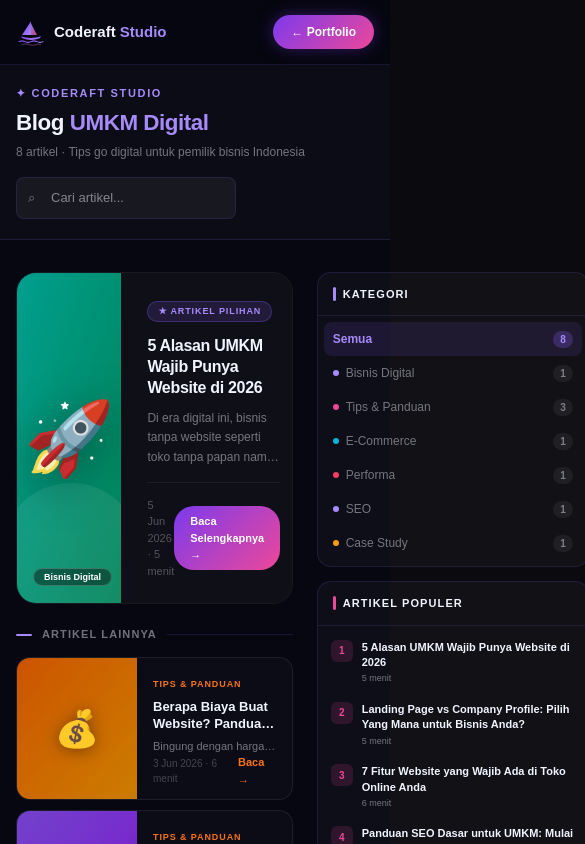
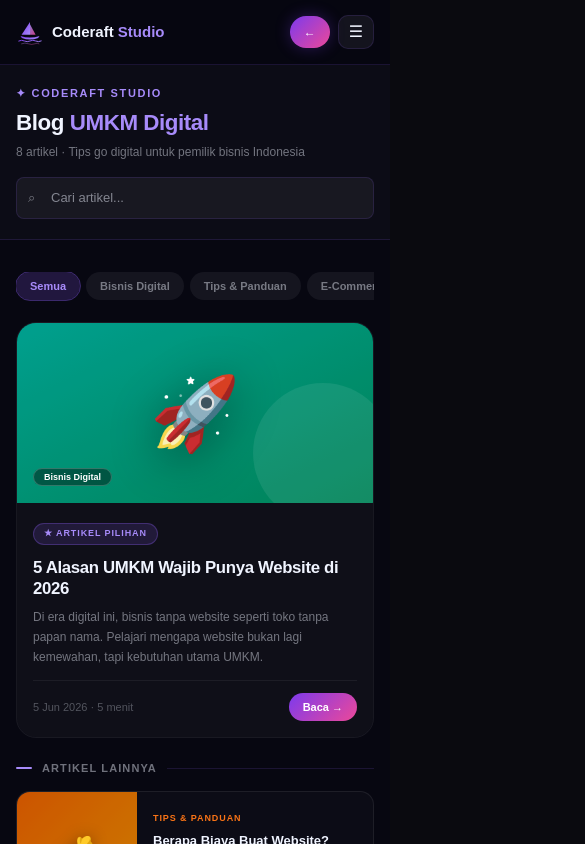
Before and after one commit to coderaft-studio/coderaft-studio, a Next.js app: page /blog in a window 390 px wide. Shown: the top 844 px of the page, 585 px wide, since content can reach past the window. Built offline with nearby package versions, Linux system fonts and the light colour scheme.

Commit message:
responsive blog

```diff
--- a/app/blog/page.js
+++ b/app/blog/page.js
@@ -1,5 +1,5 @@
 "use client";
-import { useState } from "react";
+import { useState, useEffect } from "react";
 import Link from "next/link";
 import { articles, categories } from "./data";
 
@@ -22,8 +22,16 @@ const catColors = {
 };
 
 export default function BlogPage() {
-  const [cat,    setCat]    = useState("Semua");
-  const [search, setSearch] = useState("");
+  const [cat,      setCat]    = useState("Semua");
+  const [search,   setSearch] = useState("");
+  const [isMobile, setMobile] = useState(false);
+
+  useEffect(() => {
+    const check = () => setMobile(window.innerWidth < 768);
+    check();
+    window.addEventListener("resize", check);
+    return () => window.removeEventListener("resize", check);
+  }, []);
 
   const filtered = articles.filter(a=>
     (cat==="Semua"||a.category===cat) &&
@@ -35,7 +43,7 @@ export default function BlogPage() {
   const tags = ["UMKM","SEO","Landing Page","Website","Digital Marketing","E-Commerce","Harga Website","Google","WhatsApp","Konversi"];
 
   return (
-    <div style={{ background:BG }}>
+    <div style={{ background:BG, overflowX:"hidden" }}>
 
       {/* ── Dark header ── */}
       <div style={{ background:"rgba(255,255,255,0.02)", borderBottom:`1px solid ${BOR}` }}>
@@ -52,10 +60,10 @@ export default function BlogPage() {
             </p>
           </div>
           {/* Search */}
-          <div style={{ position:"relative" }}>
+          <div style={{ position:"relative", width: isMobile ? "100%" : "auto" }}>
             <span style={{ position:"absolute", left:"12px", top:"50%", transform:"translateY(-50%)", color:MUT, fontSize:"13px" }}>⌕</span>
             <input value={search} onChange={e=>setSearch(e.target.value)} placeholder="Cari artikel..."
-              style={{ paddingLeft:"34px", paddingRight:"14px", paddingTop:"10px", paddingBottom:"10px", background:"rgba(255,255,255,0.05)", border:`1px solid ${BOR}`, borderRadius:"8px", color:TEXT, fontSize:"13px", outline:"none", width:"220px" }}
+              style={{ paddingLeft:"34px", paddingRight:"14px", paddingTop:"10px", paddingBottom:"10px", background:"rgba(255,255,255,0.05)", border:`1px solid ${BOR}`, borderRadius:"8px", color:TEXT, fontSize:"13px", outline:"none", width: isMobile ? "100%" : "220px", boxSizing:"border-box" }}
               onFocus={e=>e.target.style.borderColor="rgba(139,92,246,0.4)"}
               onBlur={e=>e.target.style.borderColor=BOR} />
           </div>
@@ -64,21 +72,35 @@ export default function BlogPage() {
 
       {/* ── Main layout ── */}
       <div className="max-w-6xl mx-auto px-4 sm:px-6 py-8">
-        <div style={{ display:"grid", gridTemplateColumns:"1fr 272px", gap:"24px", alignItems:"start" }}>
+        <div className="grid grid-cols-1 md:grid-cols-[1fr_272px]" style={{ gap:"24px", alignItems:"start" }}>
 
           {/* ── LEFT ── */}
           <div>
 
+            {/* Mobile: category chips */}
+            <div className="flex md:hidden" style={{ gap:"6px", overflowX:"auto", paddingBottom:"6px", marginBottom:"16px", scrollbarWidth:"none" }}>
+              {["Semua",...categories].map(c=>(
+                <button key={c} onClick={()=>setCat(c)}
+                  style={{ flexShrink:0, padding:"6px 14px", borderRadius:"20px", fontSize:"11px", fontWeight:700, cursor:"pointer", border:"none",
+                    background: cat===c ? "rgba(139,92,246,0.2)" : "rgba(255,255,255,0.06)",
+                    color: cat===c ? VIO : MUT,
+                    outline: cat===c ? `1px solid rgba(139,92,246,0.4)` : "none",
+                  }}>
+                  {c}
+                </button>
+              ))}
+            </div>
+
             {/* Featured — Horizontal Editorial Split */}
             {featured && (
               <Link href={`/blog/${featured.slug}`} style={{ textDecoration:"none", display:"block", marginBottom:"22px" }}>
-                <div style={{ display:"flex", borderRadius:"20px", overflow:"hidden", border:"1px solid rgba(255,255,255,0.07)", cursor:"pointer", transition:"all 0.2s", minHeight:"220px" }}
+                <div className="flex flex-col md:flex-row" style={{ borderRadius:"20px", overflow:"hidden", border:"1px solid rgba(255,255,255,0.07)", cursor:"pointer", transition:"all 0.2s" }}
                   onMouseEnter={e=>{ e.currentTarget.style.borderColor="rgba(139,92,246,0.35)"; e.currentTarget.style.boxShadow="0 16px 48px rgba(139,92,246,0.18)"; }}
                   onMouseLeave={e=>{ e.currentTarget.style.borderColor="rgba(255,255,255,0.07)"; e.currentTarget.style.boxShadow="none"; }}>
 
                   {/* Left — Gradient panel */}
-                  <div className={`bg-gradient-to-br ${featured.cover} flex-shrink-0 flex items-center justify-center`}
-                    style={{ width:"38%", position:"relative", overflow:"hidden" }}>
+                  <div className={`bg-gradient-to-br ${featured.cover} flex-shrink-0 flex items-center justify-center w-full h-[180px] md:w-[38%] md:h-auto`}
+                    style={{ position:"relative", overflow:"hidden" }}>
                     <div style={{ position:"absolute", inset:0, background:"rgba(0,0,0,0.15)" }}/>
                     <div style={{ position:"absolute", bottom:"-20px", right:"-20px", width:"140px", height:"140px", borderRadius:"50%", background:"rgba(255,255,255,0.08)" }}/>
                     <span style={{ fontSize:"72px", position:"relative", zIndex:1, filter:"drop-shadow(0 8px 24px rgba(0,0,0,0.4))" }}>
@@ -93,26 +115,29 @@ export default function BlogPage() {
                   </div>
 
                   {/* Right — Content panel */}
-                  <div style={{ flex:1, background:"rgba(255,255,255,0.03)", padding:"24px 26px", display:"flex", flexDirection:"column", justifyContent:"space-between" }}>
+                  <div className="p-4 md:p-6"
+                    style={{ flex:1, minWidth:0, overflow:"hidden", background:"rgba(255,255,255,0.03)", display:"flex", flexDirection:"column", justifyContent:"space-between" }}>
                     <div>
                       {/* Badge */}
-                      <div style={{ display:"inline-flex", alignItems:"center", gap:"5px", background:"rgba(139,92,246,0.15)", border:"1px solid rgba(139,92,246,0.3)", borderRadius:"20px", padding:"3px 10px", marginBottom:"14px" }}>
+                      <div style={{ display:"inline-flex", alignItems:"center", gap:"5px", background:"rgba(139,92,246,0.15)", border:"1px solid rgba(139,92,246,0.3)", borderRadius:"20px", padding:"3px 10px", marginBottom:"12px" }}>
                         <span style={{ color:VIO, fontSize:"9px", fontWeight:700, letterSpacing:"0.1em" }}>★ ARTIKEL PILIHAN</span>
                       </div>
                       {/* Title */}
-                      <h2 style={{ color:TEXT, fontWeight:900, fontSize:"clamp(1rem,2.5vw,1.45rem)", letterSpacing:"-0.02em", lineHeight:1.3, marginBottom:"10px" }}>
+                      <h2 className="text-[1.05rem] md:text-[1.35rem]"
+                        style={{ color:TEXT, fontWeight:900, letterSpacing:"-0.02em", lineHeight:1.3, marginBottom:"8px", wordBreak:"break-word" }}>
                         {featured.title}
                       </h2>
                       {/* Excerpt */}
-                      <p style={{ color:MUT, fontSize:"12px", lineHeight:1.65, display:"-webkit-box", WebkitLineClamp:3, WebkitBoxOrient:"vertical", overflow:"hidden" }}>
+                      <p style={{ color:MUT, fontSize:"12px", lineHeight:1.65, display:"-webkit-box", WebkitLineClamp:3, WebkitBoxOrient:"vertical", overflow:"hidden", wordBreak:"break-word" }}>
                         {featured.excerpt}
                       </p>
                     </div>
                     {/* Meta + CTA */}
-                    <div style={{ display:"flex", alignItems:"center", justifyContent:"space-between", paddingTop:"14px", borderTop:"1px solid rgba(255,255,255,0.06)", marginTop:"14px" }}>
+                    <div style={{ display:"flex", alignItems:"center", justifyContent:"space-between", flexWrap:"wrap", gap:"8px", paddingTop:"12px", borderTop:"1px solid rgba(255,255,255,0.06)", marginTop:"12px" }}>
                       <span style={{ color:"rgba(240,244,255,0.3)", fontSize:"11px" }}>{featured.date} · {featured.readTime}</span>
-                      <span style={{ background:`linear-gradient(135deg,#7c3aed,#ec4899)`, color:"#fff", fontSize:"11px", fontWeight:700, padding:"7px 16px", borderRadius:"20px" }}>
-                        Baca Selengkapnya →
+                      <span style={{ background:`linear-gradient(135deg,#7c3aed,#ec4899)`, color:"#fff", fontSize:"11px", fontWeight:700, padding:"6px 14px", borderRadius:"20px", flexShrink:0 }}>
+                        <span className="md:hidden">Baca →</span>
+                        <span className="hidden md:inline">Baca Selengkapnya →</span>
                       </span>
                     </div>
                   </div>
@@ -147,18 +172,18 @@ export default function BlogPage() {
                     </div>
 
                     {/* Right — content */}
-                    <div style={{ flex:1, padding:"12px 16px", display:"flex", flexDirection:"column", justifyContent:"space-between", overflow:"hidden" }}>
+                    <div style={{ flex:1, minWidth:0, padding:"12px 16px", display:"flex", flexDirection:"column", justifyContent:"space-between", overflow:"hidden" }}>
                       <div>
                         {/* Category */}
                         <span style={{ color:a.catColor, fontSize:"9px", fontWeight:700, textTransform:"uppercase", letterSpacing:"0.1em" }}>
                           {a.category}
                         </span>
                         {/* Title */}
-                        <h3 style={{ color:TEXT, fontWeight:700, fontSize:"13px", lineHeight:1.35, margin:"4px 0 5px", display:"-webkit-box", WebkitLineClamp:2, WebkitBoxOrient:"vertical", overflow:"hidden" }}>
+                        <h3 style={{ color:TEXT, fontWeight:700, fontSize:"13px", lineHeight:1.35, margin:"4px 0 5px", display:"-webkit-box", WebkitLineClamp:2, WebkitBoxOrient:"vertical", overflow:"hidden", wordBreak:"break-word" }}>
                           {a.title}
                         </h3>
                         {/* Excerpt */}
-                        <p style={{ color:MUT, fontSize:"11px", lineHeight:1.5, margin:0, display:"-webkit-box", WebkitLineClamp:1, WebkitBoxOrient:"vertical", overflow:"hidden" }}>
+                        <p style={{ color:MUT, fontSize:"11px", lineHeight:1.5, margin:0, display:"-webkit-box", WebkitLineClamp:1, WebkitBoxOrient:"vertical", overflow:"hidden", wordBreak:"break-word" }}>
                           {a.excerpt}
                         </p>
                       </div>
@@ -186,7 +211,7 @@ export default function BlogPage() {
           </div>
 
           {/* ── RIGHT: Sidebar ── */}
-          <div style={{ position:"sticky", top:"80px", display:"flex", flexDirection:"column", gap:"14px" }}>
+          <div className="hidden md:flex" style={{ position:"sticky", top:"80px", flexDirection:"column", gap:"14px" }}>
 
             {/* Categories */}
             <div style={{ background:CARD, border:`1px solid ${BOR}`, borderRadius:"14px", overflow:"hidden" }}>
--- a/components/blog/ArticleContent.js
+++ b/components/blog/ArticleContent.js
@@ -10,10 +10,45 @@ const MUT  = "rgba(240,244,255,0.45)";
 const BOR  = "rgba(139,92,246,0.15)";
 const DIM  = "rgba(240,244,255,0.7)";
 
+function MobileToc({ toc, onSelect }) {
+  const [open, setOpen] = useState(false);
+  return (
+    <div style={{ background:"rgba(139,92,246,0.06)", border:`1px solid ${BOR}`, borderRadius:"12px", marginBottom:"24px", overflow:"hidden" }}>
+      <button onClick={()=>setOpen(!open)} style={{ width:"100%", display:"flex", alignItems:"center", justifyContent:"space-between", padding:"12px 16px", background:"none", border:"none", cursor:"pointer" }}>
+        <div style={{ display:"flex", alignItems:"center", gap:"8px" }}>
+          <div style={{ width:"3px", height:"14px", background:VIO, borderRadius:"2px" }}/>
+          <span style={{ color:TEXT, fontWeight:700, fontSize:"12px" }}>Daftar Isi</span>
+          <span style={{ color:MUT, fontSize:"11px" }}>({toc.length} bagian)</span>
+        </div>
+        <span style={{ color:VIO, fontSize:"12px" }}>{open ? "▲" : "▼"}</span>
+      </button>
+      {open && (
+        <div style={{ borderTop:`1px solid ${BOR}`, padding:"8px" }}>
+          {toc.map((t,i)=>(
+            <button key={i} onClick={()=>{ onSelect(i); setOpen(false); }}
+              style={{ width:"100%", display:"flex", alignItems:"flex-start", gap:"8px", padding:"8px 10px", borderRadius:"8px", border:"none", background:"transparent", cursor:"pointer", textAlign:"left" }}>
+              <span style={{ color:VIO, fontWeight:700, fontSize:"10px", flexShrink:0, marginTop:"2px" }}>{String(i+1).padStart(2,"0")}</span>
+              <span style={{ color:MUT, fontSize:"12px", lineHeight:1.4 }}>{t}</span>
+            </button>
+          ))}
+        </div>
+      )}
+    </div>
+  );
+}
+
 export default function ArticleContent({ article, related }) {
   const [progress,  setProgress]  = useState(0);
   const [showTop,   setShowTop]   = useState(false);
   const [activeToc, setActiveToc] = useState(0);
+  const [isMobile,  setMobile]    = useState(false);
+
+  useEffect(() => {
+    const check = () => setMobile(window.innerWidth < 768);
+    check();
+    window.addEventListener("resize", check);
+    return () => window.removeEventListener("resize", check);
+  }, []);
 
   const toc = article.content.filter(b=>b.type==="h2").map(b=>b.text);
 
@@ -59,14 +94,14 @@ export default function ArticleContent({ article, related }) {
         <div style={{ position:"absolute", top:"-40px", right:"-40px", width:"200px", height:"200px", borderRadius:"50%", background:"rgba(255,255,255,0.06)" }}/>
         <div style={{ position:"absolute", bottom:"-30px", left:"-30px", width:"150px", height:"150px", borderRadius:"50%", background:"rgba(255,255,255,0.04)" }}/>
         <div className="max-w-4xl mx-auto px-4 sm:px-6 py-12 relative" style={{ zIndex:1 }}>
-          {/* Breadcrumb */}
-          <div style={{ display:"flex", alignItems:"center", gap:"6px", fontSize:"12px", marginBottom:"20px" }}>
-            <Link href="/blog" style={{ color:"rgba(255,255,255,0.65)", textDecoration:"none", fontWeight:600 }}>Blog</Link>
-            <span style={{ color:"rgba(255,255,255,0.35)" }}>›</span>
-            <span style={{ color:"rgba(255,255,255,0.5)", overflow:"hidden", textOverflow:"ellipsis", whiteSpace:"nowrap", maxWidth:"200px" }}>{article.category}</span>
-          </div>
-          {/* Category + read time */}
-          <div style={{ display:"flex", gap:"8px", marginBottom:"16px", flexWrap:"wrap" }}>
+          {/* Category + read time + back button */}
+          <div style={{ display:"flex", alignItems:"center", gap:"8px", marginBottom:"16px", flexWrap:"wrap" }}>
+            <Link href="/blog"
+              style={{ display:"inline-flex", alignItems:"center", gap:"7px", background:"linear-gradient(135deg,#7c3aed,#ec4899)", color:"#fff", fontSize:"12px", fontWeight:800, padding:"7px 16px", borderRadius:"20px", textDecoration:"none", flexShrink:0, transition:"all 0.2s", boxShadow:"0 4px 16px rgba(124,58,237,0.5)", letterSpacing:"0.01em" }}
+              onMouseEnter={e=>{ e.currentTarget.style.boxShadow="0 6px 24px rgba(124,58,237,0.7)"; e.currentTarget.style.transform="translateY(-1px)"; }}
+              onMouseLeave={e=>{ e.currentTarget.style.boxShadow="0 4px 16px rgba(124,58,237,0.5)"; e.currentTarget.style.transform="translateY(0)"; }}>
+              ← Kembali ke Blog
+            </Link>
             <span style={{ background:article.catColor, color:"#fff", fontSize:"10px", fontWeight:700, padding:"4px 12px", borderRadius:"20px" }}>{article.category}</span>
             <span style={{ background:"rgba(255,255,255,0.15)", backdropFilter:"blur(8px)", color:"#fff", fontSize:"10px", fontWeight:600, padding:"4px 12px", borderRadius:"20px" }}>⏱ {article.readTime} baca</span>
           </div>
@@ -94,10 +129,15 @@ export default function ArticleContent({ article, related }) {
 
       {/* ── Main content layout ── */}
       <div className="max-w-4xl mx-auto px-4 sm:px-6 py-10">
-        <div style={{ display:"grid", gridTemplateColumns:"1fr 260px", gap:"32px", alignItems:"start" }}>
+        <div style={{ display:"grid", gridTemplateColumns: isMobile ? "1fr" : "1fr 260px", gap:"32px", alignItems:"start" }}>
 
           {/* ── LEFT: Article body ── */}
           <div>
+            {/* Mobile TOC — collapsible */}
+            {isMobile && toc.length > 0 && (
+              <MobileToc toc={toc} onSelect={scrollToToc} />
+            )}
+
             {/* Article text */}
             <div style={{ fontSize:"15px", lineHeight:1.85, color:DIM }}>
               {article.content.map((block,i)=>{
@@ -205,7 +245,7 @@ export default function ArticleContent({ article, related }) {
           </div>
 
           {/* ── RIGHT: Sidebar ── */}
-          <div style={{ position:"sticky", top:"72px", display:"flex", flexDirection:"column", gap:"14px" }}>
+          <div style={{ position:"sticky", top:"72px", display: isMobile ? "none" : "flex", flexDirection:"column", gap:"14px" }}>
 
             {/* Table of Contents */}
             {toc.length > 0 && (
--- a/components/shared/Nav.js
+++ b/components/shared/Nav.js
@@ -11,33 +11,37 @@ const MUT  = "rgba(240,244,255,0.4)";
 const BOR  = "rgba(139,92,246,0.15)";
 
 export default function SharedNav() {
-  const path = usePathname();
+  const path     = usePathname();
+  const [open, setOpen] = useState(false);
 
   const links = [
-    { href:"/blog",   label:"Blog",         icon:"📚", badge:null },
+    { href:"/blog",   label:"Blog",         icon:"📚", badge:null    },
     { href:"/tools",  label:"Tools Gratis", icon:"🛠",  badge:"Gratis" },
-    { href:"/hitung", label:"Hitung Harga", icon:"🧮",  badge:"Baru" },
+    { href:"/hitung", label:"Hitung Harga", icon:"🧮",  badge:"Baru"  },
   ];
 
   const isActive = (href) => path.startsWith(href);
 
   return (
-    <nav style={{ background:"rgba(7,7,17,0.92)", backdropFilter:"blur(20px)", borderBottom:`1px solid ${BOR}`, position:"sticky", top:0, zIndex:50 }}>
-      <div className="max-w-6xl mx-auto px-4 sm:px-6 h-16 flex items-center justify-between">
+    <nav style={{ background:"rgba(7,7,17,0.95)", backdropFilter:"blur(20px)", borderBottom:`1px solid ${BOR}`, position:"sticky", top:0, zIndex:50 }}>
+      <div className="max-w-6xl mx-auto px-4 sm:px-6">
+
+        {/* ── Header row ── */}
+        <div style={{ height:"64px", display:"flex", alignItems:"center", justifyContent:"space-between" }}>
 
           {/* Logo */}
           <Link href="/" style={{ textDecoration:"none", display:"flex", alignItems:"center", gap:"8px" }}>
-          <BoatIcon size={30} />
+            <BoatIcon size={28} />
             <span style={{ color:TEXT, fontWeight:800, fontSize:"15px" }}>
               Coderaft<span style={{ color:VIO }}> Studio</span>
             </span>
           </Link>
 
-        {/* Links */}
+          {/* Desktop links */}
           <div className="hidden sm:flex items-center gap-2">
             {links.map(l=>(
               <Link key={l.href} href={l.href}
-              style={{ textDecoration:"none", display:"flex", alignItems:"center", gap:"6px", padding:"7px 14px", borderRadius:"20px", fontSize:"12px", fontWeight:700, transition:"all 0.2s", position:"relative",
+                style={{ textDecoration:"none", display:"flex", alignItems:"center", gap:"6px", padding:"7px 14px", borderRadius:"20px", fontSize:"12px", fontWeight:700, transition:"all 0.2s",
                   background:isActive(l.href)?`linear-gradient(135deg,rgba(124,58,237,0.3),rgba(236,72,153,0.2))`:"rgba(255,255,255,0.06)",
                   color:isActive(l.href)?"#fff":"rgba(240,244,255,0.75)",
                   border:isActive(l.href)?`1px solid rgba(139,92,246,0.5)`:`1px solid rgba(255,255,255,0.1)`,
@@ -46,9 +50,9 @@ export default function SharedNav() {
                 onMouseEnter={e=>{ if(!isActive(l.href)){ e.currentTarget.style.background="rgba(139,92,246,0.15)"; e.currentTarget.style.color="#fff"; e.currentTarget.style.borderColor="rgba(139,92,246,0.35)"; }}}
                 onMouseLeave={e=>{ if(!isActive(l.href)){ e.currentTarget.style.background="rgba(255,255,255,0.06)"; e.currentTarget.style.color="rgba(240,244,255,0.75)"; e.currentTarget.style.borderColor="rgba(255,255,255,0.1)"; }}}>
                 <span style={{ fontSize:"14px" }}>{l.icon}</span>
-              <span style={{ fontSize:"13px", fontWeight:700 }}>{l.label}</span>
+                <span>{l.label}</span>
                 {l.badge && (
-                <span style={{ background:isActive(l.href)?"rgba(236,72,153,0.3)":"rgba(236,72,153,0.2)", color:"#f9a8d4", fontSize:"9px", fontWeight:800, padding:"1px 6px", borderRadius:"10px", letterSpacing:"0.04em" }}>
+                  <span style={{ background:"rgba(236,72,153,0.2)", color:"#f9a8d4", fontSize:"9px", fontWeight:800, padding:"1px 6px", borderRadius:"10px" }}>
                     {l.badge}
                   </span>
                 )}
@@ -56,15 +60,46 @@ export default function SharedNav() {
             ))}
           </div>
 
-        {/* CTA */}
-        <div className="flex items-center gap-3">
+          {/* Right side */}
+          <div style={{ display:"flex", alignItems:"center", gap:"8px" }}>
             <Link href="/"
-            style={{ textDecoration:"none", display:"flex", alignItems:"center", gap:"6px", fontSize:"12px", fontWeight:700, color:"#fff", background:"linear-gradient(135deg,#7c3aed,#ec4899)", padding:"8px 18px", borderRadius:"20px", boxShadow:"0 0 16px rgba(124,58,237,0.35)", transition:"all 0.2s" }}
-            onMouseEnter={e=>{ e.currentTarget.style.transform="scale(1.05)"; e.currentTarget.style.boxShadow="0 0 24px rgba(124,58,237,0.55)"; }}
-            onMouseLeave={e=>{ e.currentTarget.style.transform="scale(1)"; e.currentTarget.style.boxShadow="0 0 16px rgba(124,58,237,0.35)"; }}>
-            ← Portfolio
+              style={{ textDecoration:"none", display:"flex", alignItems:"center", gap:"6px", fontSize:"12px", fontWeight:700, color:"#fff", background:"linear-gradient(135deg,#7c3aed,#ec4899)", padding:"7px 14px", borderRadius:"20px", boxShadow:"0 0 16px rgba(124,58,237,0.3)" }}>
+              <span className="hidden sm:inline">← Portfolio</span>
+              <span className="sm:hidden">←</span>
             </Link>
+
+            {/* Hamburger — mobile only */}
+            <button className="sm:hidden" onClick={()=>setOpen(!open)}
+              style={{ background:"rgba(255,255,255,0.06)", border:`1px solid ${BOR}`, borderRadius:"10px", padding:"8px 10px", color:TEXT, fontSize:"16px", cursor:"pointer", lineHeight:1 }}>
+              {open ? "✕" : "☰"}
+            </button>
           </div>
+        </div>
+
+        {/* ── Mobile dropdown ── */}
+        {open && (
+          <div className="sm:hidden" style={{ borderTop:`1px solid ${BOR}`, paddingTop:"8px", paddingBottom:"12px" }}>
+            {links.map(l=>(
+              <Link key={l.href} href={l.href} onClick={()=>setOpen(false)}
+                style={{ textDecoration:"none", display:"flex", alignItems:"center", gap:"12px", padding:"11px 12px", borderRadius:"10px", marginBottom:"4px",
+                  background:isActive(l.href)?`linear-gradient(135deg,rgba(124,58,237,0.2),rgba(236,72,153,0.12))`:"transparent",
+                  color:isActive(l.href)?"#fff":"rgba(240,244,255,0.75)",
+                  border:isActive(l.href)?`1px solid rgba(139,92,246,0.4)`:"1px solid transparent",
+                }}>
+                <span style={{ fontSize:"20px" }}>{l.icon}</span>
+                <div style={{ flex:1 }}>
+                  <div style={{ fontWeight:700, fontSize:"14px" }}>{l.label}</div>
+                </div>
+                {l.badge && (
+                  <span style={{ background:"rgba(236,72,153,0.2)", color:"#f9a8d4", fontSize:"9px", fontWeight:800, padding:"2px 8px", borderRadius:"10px" }}>
+                    {l.badge}
+                  </span>
+                )}
+              </Link>
+            ))}
+          </div>
+        )}
+
       </div>
     </nav>
   );
```
Also changed, not shown: app/hitung/page.js (+5 -5 lines), app/tools/page.js (+44 -17 lines). Lines whose indentation alone changed are shown as unchanged.
